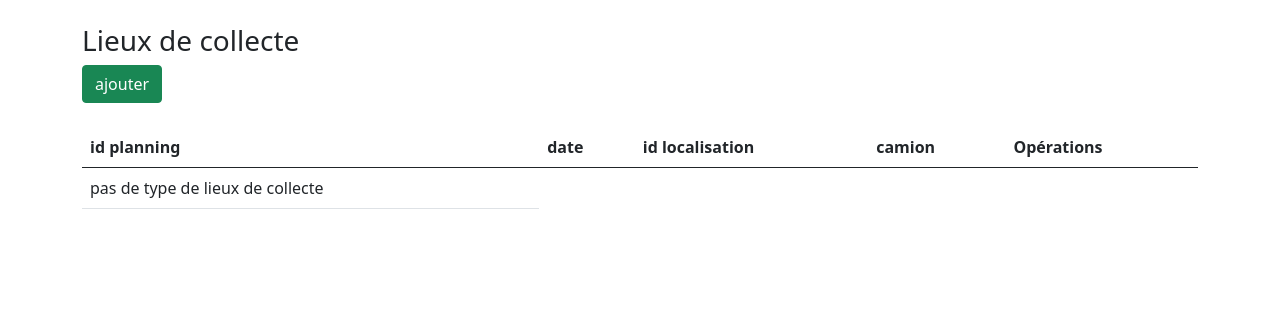
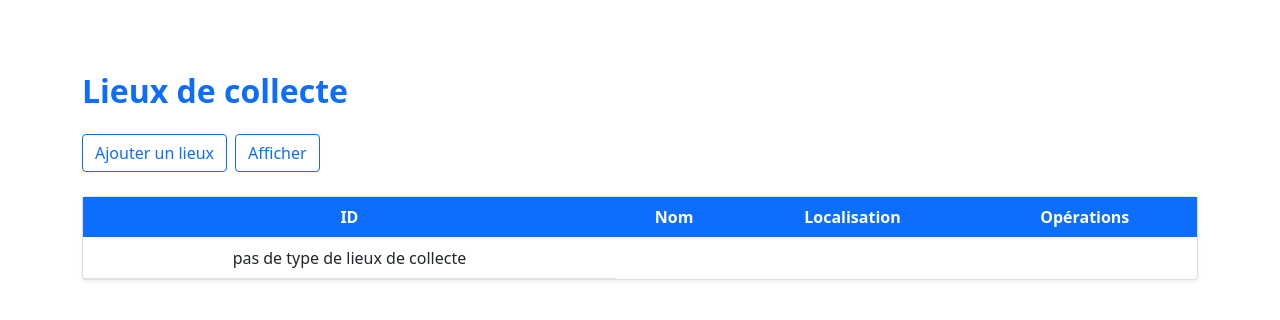
Before and after one commit to EmileCap/Trida, a Flask app: template templates/lieux_collecte/show_lieux_collecte.html in a window 1280 px wide. Shown: the part 74-394 px from the top of the page. Run offline with Flask 3, Linux system fonts and the light colour scheme; the template is opened without the code that fills it, so the values that code supplies are empty; some libraries are stand-ins or nearby versions.

Commit message:
maj lieux-collecte

```diff
--- a/app.py
+++ b/app.py
@@ -50,6 +50,7 @@ def get_db():
         )
     return g.db
 '''
+
 
 # LILI
 '''
@@ -116,7 +117,7 @@ def show_layout():  # put application's code here
 @app.route('/lieux_collecte/show', methods=['GET'])
 def show_lieux_collecte():
     mycursor = get_db().cursor()
-    sql=''' SELECT * FROM planning JOIN passe ON planning.id_tournee = passe.id_tournee;'''
+    sql=''' SELECT lieux_collecte.id_lieu_de_collecte,   lieux_collecte.libelle_lieu_de_collecte, localisation.adresse FROM lieux_collecte INNER JOIN localisation ON lieux_collecte.id_localisation = localisation.id_localisation;'''
     mycursor.execute(sql)
     lieu = mycursor.fetchall()
     return render_template('/lieux_collecte/show_lieux_collecte.html', lieux_collecte=lieu)
@@ -125,11 +126,37 @@ def show_lieux_collecte():
 @app.route('/lieux_collecte/add', methods=['GET'])
 def add_lieux_collecte():
     mycursor = get_db().cursor()
-    sql = '''SELECT localisation.adresse, lieux_collecte.libelle_lieu_de_collecte FROM lieux_collecte JOIN localisation ON lieux_collecte.id_localisation = localisation.id_localisation'''
+
+    sql = '''SELECT lieux_collecte.libelle_lieu_de_collecte FROM lieux_collecte;'''
     mycursor.execute(sql)
     lieu = mycursor.fetchall()
-    return render_template('/lieux_collecte/add_lieu_collecte.html', lieux_collecte=lieu)
 
+    sql = '''
+        SELECT id_localisation, adresse FROM localisation;
+        '''
+    mycursor.execute(sql)
+    localisation = mycursor.fetchall()
+
+    return render_template('/lieux_collecte/add_lieu_collecte.html', lieux_collecte=lieu, localisation=localisation)
+
+@app.route('/lieux_collecte/add', methods=['POST'])
+def valid_add_lieux_collecte():
+    mycursor = get_db().cursor()
+
+    libelle_lieu_de_collecte = request.form.get('nomLieu', '')
+    id_localisation = request.form.get('loc_lieu', '')
+    tuple_insert = (libelle_lieu_de_collecte, id_localisation)
+
+    sql = '''
+        INSERT INTO lieux_collecte (libelle_lieu_de_collecte, id_localisation)
+        VALUES (%s, %s);
+        '''
+    mycursor.execute(sql, tuple_insert)
+    get_db().commit()
+
+    message = u'Lieu de collecte ajoutée nom: ' + libelle_lieu_de_collecte +', localisation: ' + id_localisation
+    flash(message, 'alert-success')
+    return redirect('/lieux_collecte/show')
 
 
 
@@ -142,10 +169,36 @@ def edit_lieux_collecte():
     lieu = mycursor.fetchall()  # fetchone() car tu veux un seul lieu
     return render_template('/lieux_collecte/edit_lieu_collecte.html', lieux_collecte=lieu)
 
+@app.route('/lieux_collecte/delete', methods=['GET'])
+def delete_lieux_collecte():
+    mycursor = get_db().cursor()
+    id = request.args.get('id', '')
+    tuple_delete = (id,)
 
-# // ------ FIN ROUTE LILI ------//
+    sql = '''
+    DELETE FROM passe WHERE id_lieu_de_collecte = %s;
+    '''
+    mycursor.execute(sql, tuple_delete)
+    get_db().commit()
 
-# //------- ROUTES MATTEO ------//
+    sql = '''
+    DELETE FROM horaire_lieu_de_collecte WHERE id_lieu_de_collecte = %s;
+    '''
+    mycursor.execute(sql, tuple_delete)
+    get_db().commit()
+
+    sql = '''
+    DELETE FROM lieux_collecte WHERE id_lieu_de_collecte = %s;
+    '''
+    mycursor.execute(sql, tuple_delete)
+    get_db().commit()
+
+    flash(u'un lieu de collecte à été supprimée, id: ' + id)
+
+    return redirect('/lieux_collecte/show')
+
+
+# // ------ FIN ROUTE LILI ------ //
 
 # //------- ROUTES MATTEO ------//
 
@@ -314,7 +367,6 @@ def delete_camion():
 
 # // ------ FIN ROUTE MATTEO ------//
 
-# // ------ FIN ROUTE MATTEO ------//
 
 # // ------ DEBUT ROUTE RACHIDA ------//
 
--- a/templates/lieux_collecte/show_lieux_collecte.html
+++ b/templates/lieux_collecte/show_lieux_collecte.html
@@ -5,29 +5,37 @@
 {% endblock %}
 
 {% block body %}
-    <div class="table-responsive container">
+    <div class="container mt-5 mb-">
         <br>
-<h3>Lieux de collecte</h3>
-<a class="btn btn-success" href="/lieux_collecte/add">ajouter</a>
-<br><br>
+        <h2 class="mb-4 fw-bold text-primary">Lieux de collecte</h2>
+        <div class="mb-4 d-flex gap-2">
 
-<table class="table table-hover ">
-    <thead class="thead-dark">
+            <a href="/lieux_collecte/add" class="btn btn-outline-primary fw-semibold">Ajouter un lieux</a>
+            <a href="/lieux_collecte/stats" class="btn btn-outline-primary fw-semibold">Afficher</a>
+        </div>
+
+        <div class="card shadow-sm rounded">
+            <div class="card-body p-0">
+                <div class="table-responsive">
+                    <table class="table table-hover align-middle mb-0">
+                        <thead class="bg-primary text-white text-center fw-semibold">
                         <tr>
-            <th>id planning</th><th>date</th><th>id localisation</th><th>camion</th><th>Opérations</th>
+                            <th>ID</th>
+                            <th>Nom</th>
+                            <th>Localisation</th>
+                            <th>Opérations</th>
                         </tr>
                         </thead>
-    <tbody>
+                        <tbody class="text-center">
                         {% if lieux_collecte | length >= 1 %}
                             {% for ligne in lieux_collecte %}
                                 <tr>
-               <td>{{ ligne.id_tournee }}</td>
-               <td>{{ ligne.date_de_la_tournee}}</td>
-               <td>{{ ligne.id_centre_de_tri}}</td>
-               <td>{{ ligne.id_camion }}</td>
-               <td>
-                   <a class="btn btn-warning" href="/lieux_collecte/edit?id={{ ligne.id_lieu_de_collecte}}">editer</a>&nbsp;
-                   <a class="btn btn-danger" href="/lieux_collecte/delete?id={{ ligne.id }}&nomSport={{ ligne.nomSport |urlencode }}" >supprimer</a>
+                                    <td>{{ ligne.id_lieu_de_collecte }}</td>
+                                    <td>{{ ligne.libelle_lieu_de_collecte }}</td>
+                                    <td>{{ ligne.adresse}}</td>
+                                    <td class="text-nowrap">
+                                        <a class="btn btn-sm btn-outline-primary me-1 fw-semibold" href="/lieux_collecte/edit?id={{ ligne.id_lieu_de_collecte}}">editer</a>
+                                        <a class="btn btn-sm btn-outline-danger fw-semibold" href="/lieux_collecte/delete?id={{ ligne.id_lieu_de_collecte }}" onclick="return confirm('Confirmer la suppression ?');">supprimer</a>
                                     </td>
                                 </tr>
                             {% endfor %}
@@ -41,4 +49,6 @@
                         </tbody>
                     </table>
                 </div>
+            </div>
+        </div>
 {% endblock %}
```
Also changed, not shown: templates/lieux_collecte/add_lieu_collecte.html (+8 -7 lines). Lines whose indentation alone changed are shown as unchanged.
